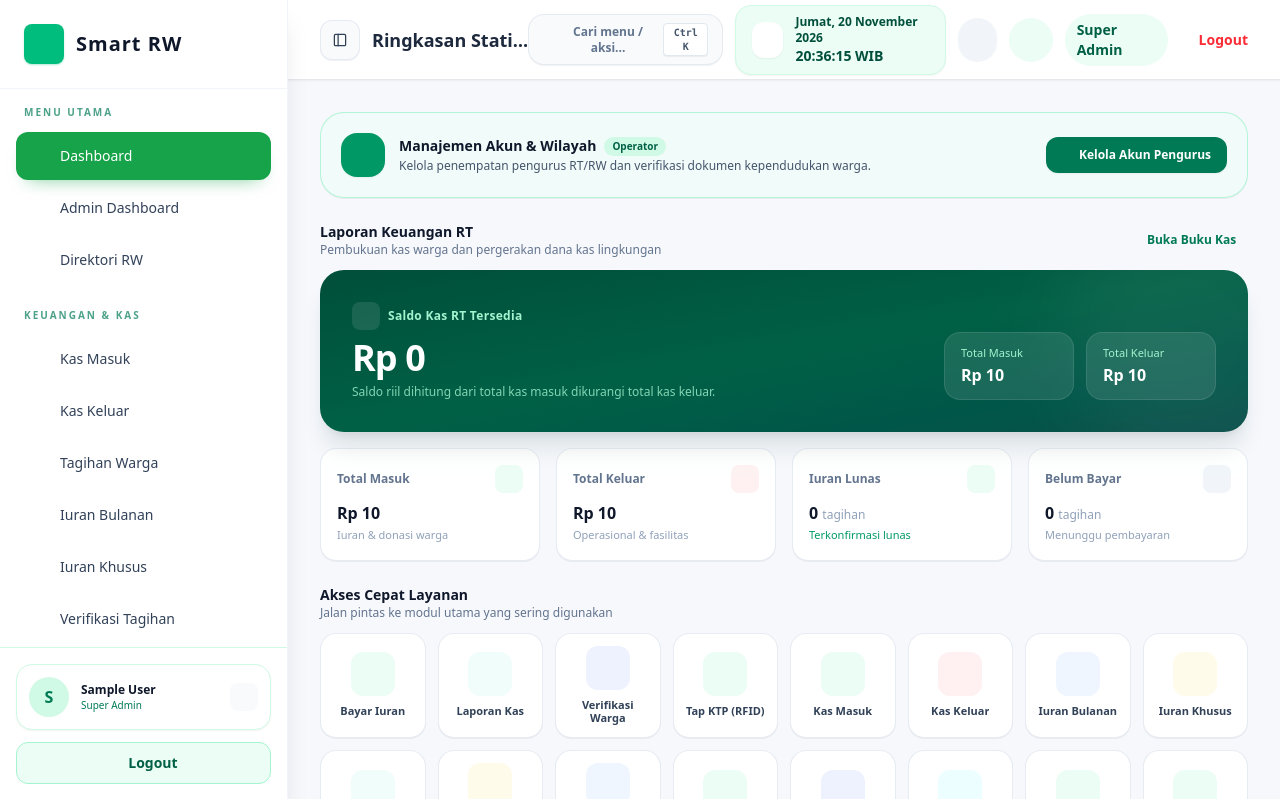
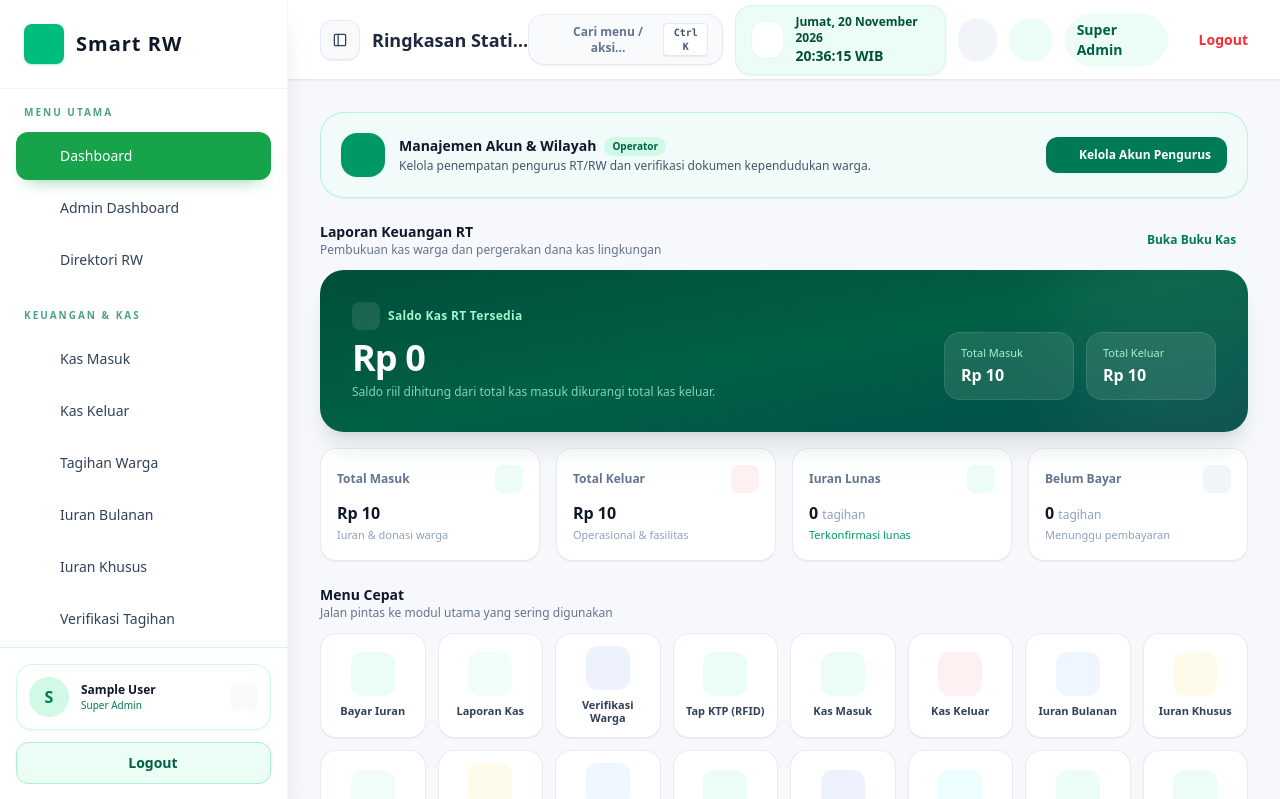
Before and after one commit to DimasWaldy/kas-rt-laravel, a Laravel app: page /dashboard in a window 1280 px wide. Shown: the top 799 px of the page. Run offline with Laravel 12, Linux system fonts and the light colour scheme; a user stored in the database is signed in; data comes from the database, SQL or seed files in the repository; tables that the repository leaves empty hold one stand-in row (values such as "Sample post"); data that the repository does not hold is empty; style sheets or scripts are compiled from the project's sources; parts of the project's set-up code (start-up, migrations or seed data) failed here and were passed over; some web fonts are replaced.

Commit message:
fix(dashboard): kembalikan teks judul Menu Cepat untuk kompatibilitas test

```diff
--- a/resources/views/dashboard.blade.php
+++ b/resources/views/dashboard.blade.php
@@ -480,7 +480,7 @@
 <div>
     <div class="mb-3 flex items-center justify-between">
         <div>
-            <h2 class="text-sm font-bold text-slate-900 dark:text-slate-100">Akses Cepat Layanan</h2>
+            <h2 class="text-sm font-bold text-slate-900 dark:text-slate-100">Menu Cepat</h2>
             <p class="text-xs text-slate-500 dark:text-slate-400">Jalan pintas ke modul utama yang sering digunakan</p>
         </div>
     </div>
```
